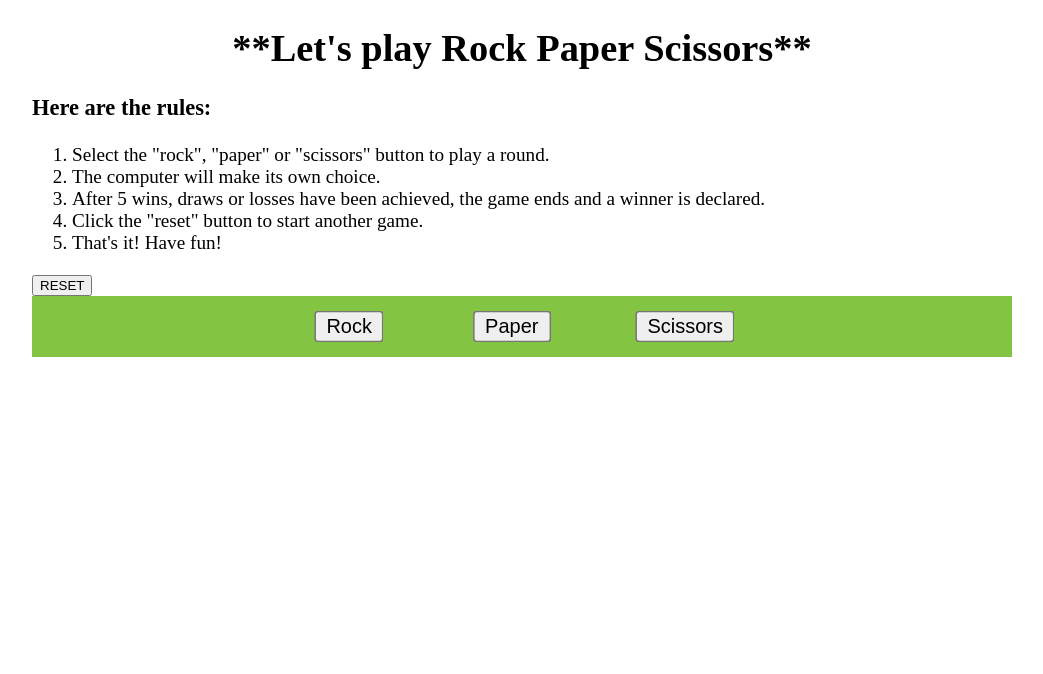
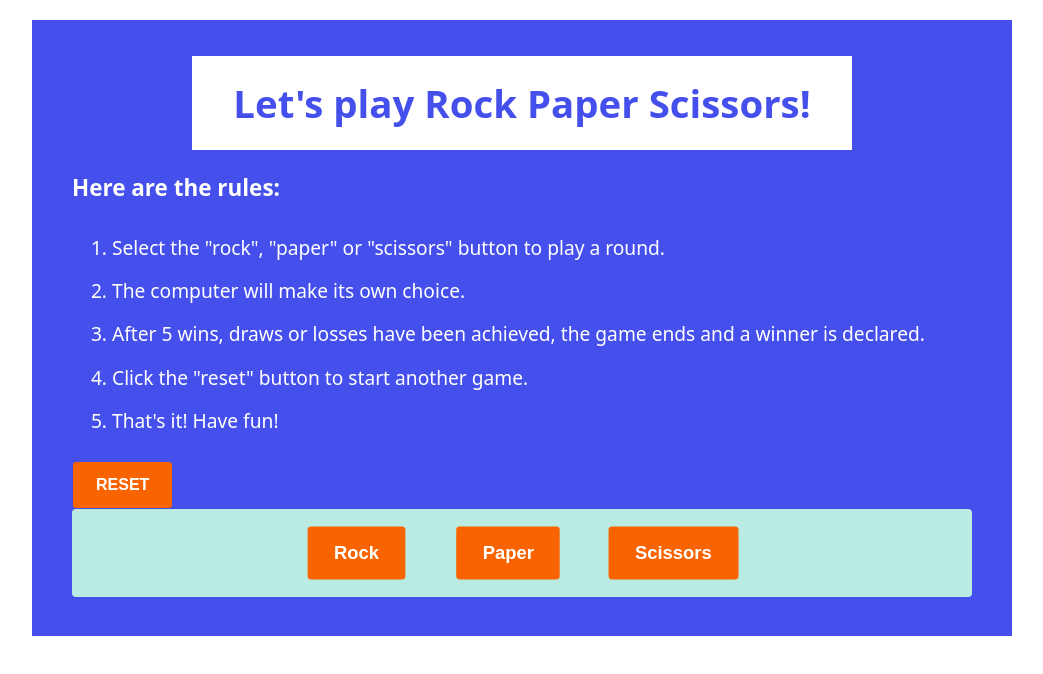
Before and after one commit to Fog0war/r-p-scissors, a plain HTML site: page index.html in a window 1280 px wide. Shown: the whole page, without its empty margins (118-1161 px from the left). Drawn offline with Linux system fonts and the light colour scheme.

Commit message:
css modifications made to program

```diff
--- a/index.html
+++ b/index.html
@@ -8,27 +8,93 @@
     <style>
         body {
             display: flexbox;
-            margin: 0 150px;
+            margin: 20px 150px;
             font-size: larger;
+            font-family: system-ui,-apple-system,system-ui,"Helvetica Neue",Helvetica,Arial,sans-serif;
+        }
+        #gameWindow {
+            background-color: #444fec;
+            padding: 20px 40px;
+            color: #fff;
+
         }
         .headings {
             text-align: center;
+            border: 1px solid #fff;
+            padding: 20px;
+            margin: 16px 120px;
+            background-color: #fff;
+            color: #444fec;
+        }
+
+        li {
+            line-height: 2.25;
+        }
+
+        #gameScreen {
+            line-height: 1.50;
         }
         .roundChoiceGroup {
             display: flex;
             justify-content: space-evenly;
             border: 0px solid blue;
             padding: 20px 180px;
-            background-color: rgb(131, 196, 66);
+            background-color: #bbece3;
+            border-radius: .25rem;
         }
         .roundChoice {
-            transform: scale(1.5);
+            transform: scale(1.15)
+        }
+
+        .roundChoice, #play {
+        align-items: center;
+        background-clip: padding-box;
+        background-color: #fa6400;
+        border: 1px solid transparent;
+        border-radius: .25rem;
+        box-shadow: rgba(0, 0, 0, 0.02) 0 1px 3px 0;
+        box-sizing: border-box;
+        color: #fff;
+        cursor: pointer;
+        display: inline-flex;
+        font-size: 16px;
+        font-weight: 600;
+        justify-content: center;
+        line-height: 1.25;
+        margin: 0;
+        min-height: 3rem;
+        padding: calc(.875rem - 1px) calc(1.5rem - 1px);
+        position: relative;
+        text-decoration: none;
+        transition: all 250ms;
+        user-select: none;
+        -webkit-user-select: none;
+        touch-action: manipulation;
+        vertical-align: baseline;
+        width: auto;
+        }
+
+        .roundChoice:hover,
+        .roundChoice:focus {
+        background-color: #fb8332;
+        box-shadow: rgba(0, 0, 0, 0.1) 0 4px 12px;
+        }
+
+        .roundChoice:hover {
+        transform: translateY(-1px);
+        }
+
+        .roundChoice:active {
+        background-color: #c85000;
+        box-shadow: rgba(0, 0, 0, .06) 0 2px 4px;
+        transform: translateY(0);
         }
 
     </style>
 </head>
 <body>
-    <h1 class="headings">**Let's play Rock Paper Scissors**</h1>
+    <div id="gameWindow">
+    <h1 class="headings">Let's play Rock Paper Scissors!</h1>
     <h3>Here are the rules:</h3>
     <ol>
         <li>Select the "rock", "paper" or "scissors" button to play a round.</li>
@@ -162,5 +228,6 @@
         replay.onclick = () => {window.location.reload();};
 
     </script>
+    </div>
 </body>
 </html>
```
Also changed, not shown: 1 other file.
